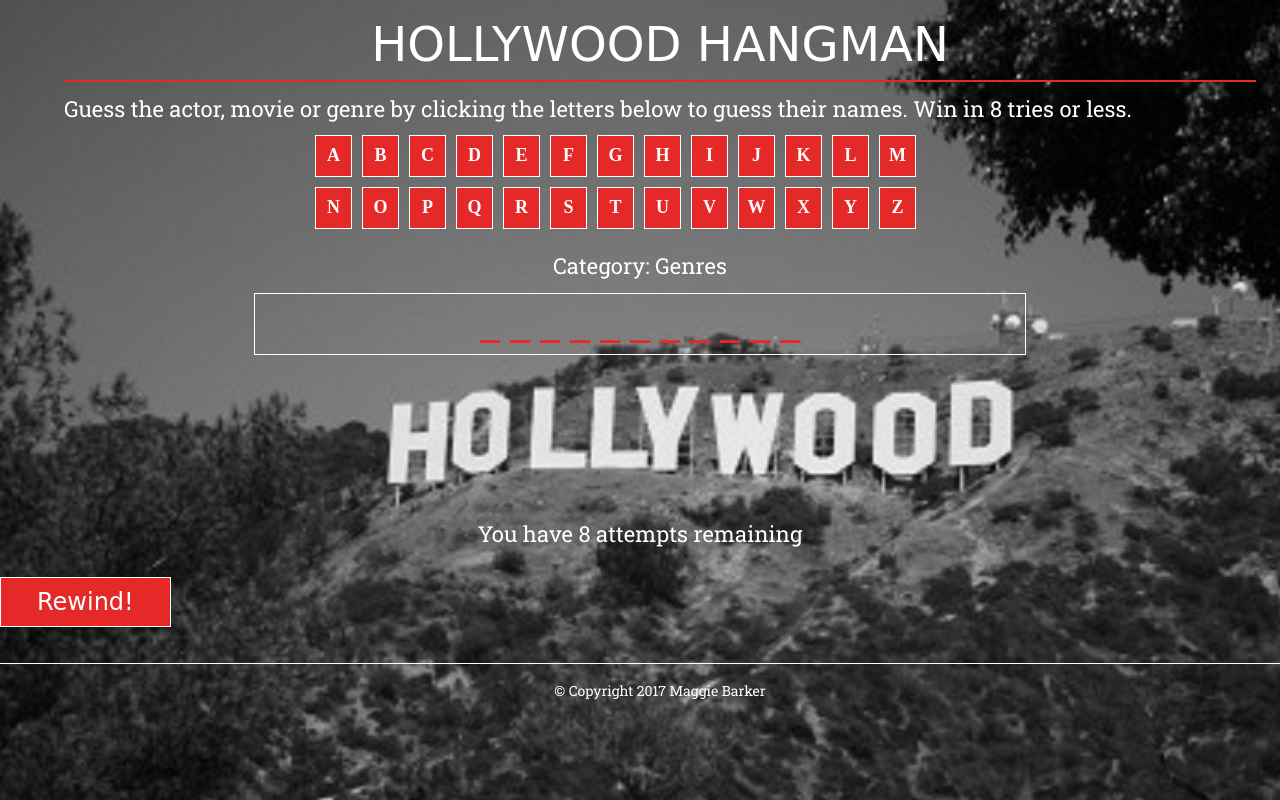
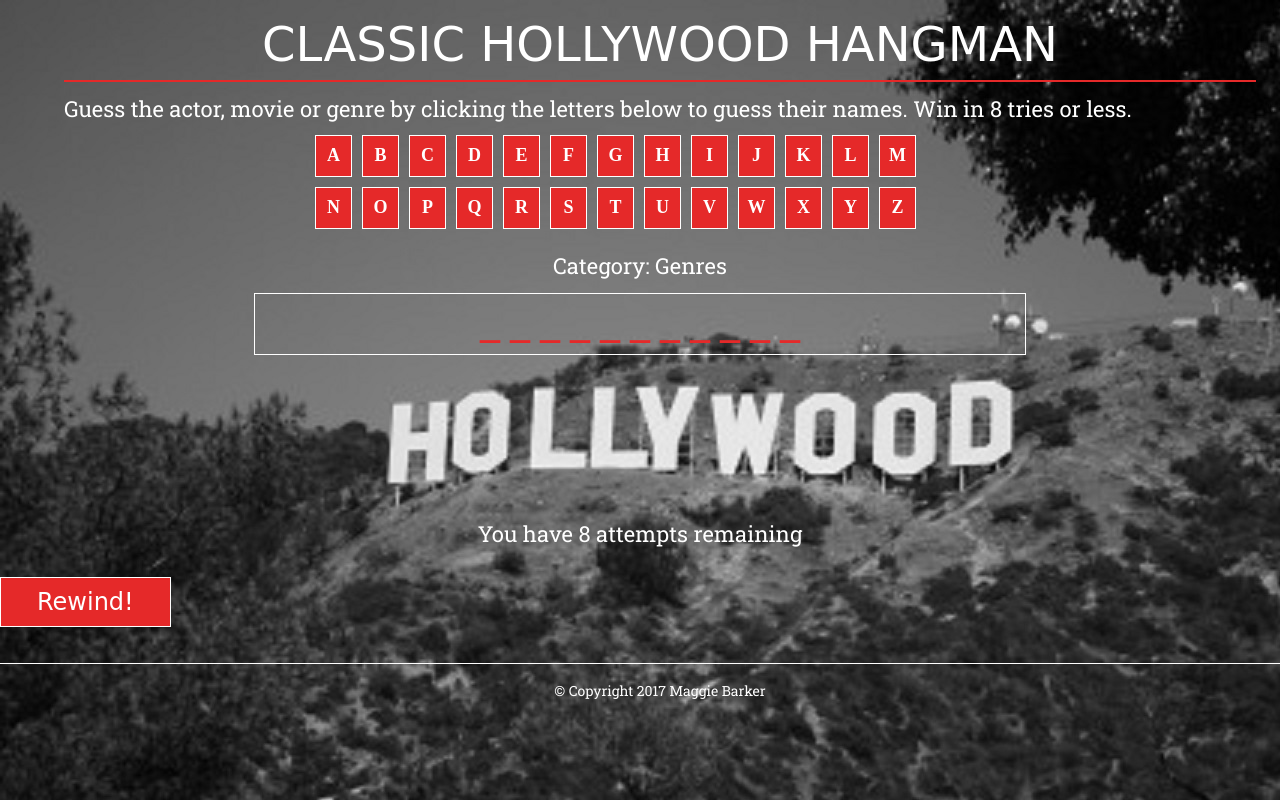
Before and after one commit to maggiebarker/hangman-game, a plain HTML site: page index.html in a window 1280 px wide. Shown: the top 800 px of the page. Drawn offline with Linux system fonts and the light colour scheme; a web font is replaced by a local one.

Commit message:
add classic

```diff
--- a/index.html
+++ b/index.html
@@ -12,7 +12,7 @@
 <body>
 	<div class="page-wrapper">
 		<header>
-		<h1>HOLLYWOOD HANGMAN</h1>
+		<h1>CLASSIC HOLLYWOOD HANGMAN</h1>
 		</header>
 <br>
 			<p>Guess the actor, movie or genre by clicking the letters below to guess their names.  Win in 8 tries or less.</p>
```
